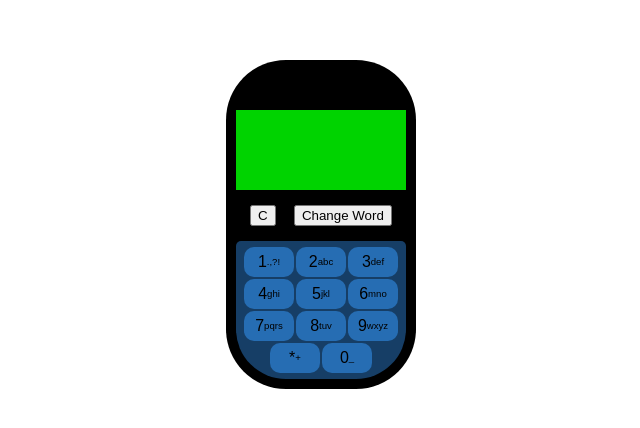
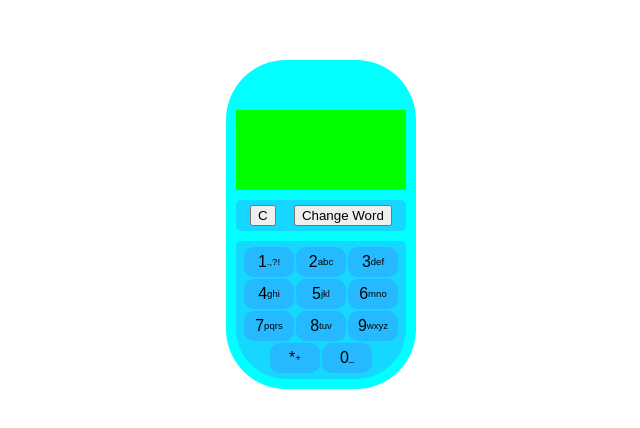
Before and after one commit to MalgAmoe/t9ers, a React (Create React App) app in the folder client/: page / in a window 1280 px wide. Shown: the part 176-604 px from the top of the page, without its empty margins (319-959 px from the left). Built offline with nearby package versions, Linux system fonts and the light colour scheme.

Commit message:
feat: changed colors

```diff
--- a/client/src/App.js
+++ b/client/src/App.js
@@ -11,7 +11,7 @@ const styles = {
     display: 'flex',
     flexDirection: 'column',
     alignItems: 'center',
-    backgroundColor: 'black',
+    backgroundColor: 'Aqua',
     paddingTop: 50,
     paddingBottom: 10,
     borderRadius: 60
--- a/client/src/Functions/index.js
+++ b/client/src/Functions/index.js
@@ -14,6 +14,8 @@ const styles = {
     display: 'flex',
     flexDirection: 'row',
     justifyContent: 'space-around',
+    backgroundColor: 'rgba(055, 155, 255, 0.4)',
+    borderRadius: 5,
     margin: 10,
     padding: 5
   }
--- a/client/src/Screen/index.js
+++ b/client/src/Screen/index.js
@@ -3,7 +3,7 @@ import { connect } from 'react-redux';
 
 const styles = {
   screen: {
-    backgroundColor: '#00d300',
+    backgroundColor: 'lime',
     width: 170,
     height: 80,
     textAlign: 'left',
```
